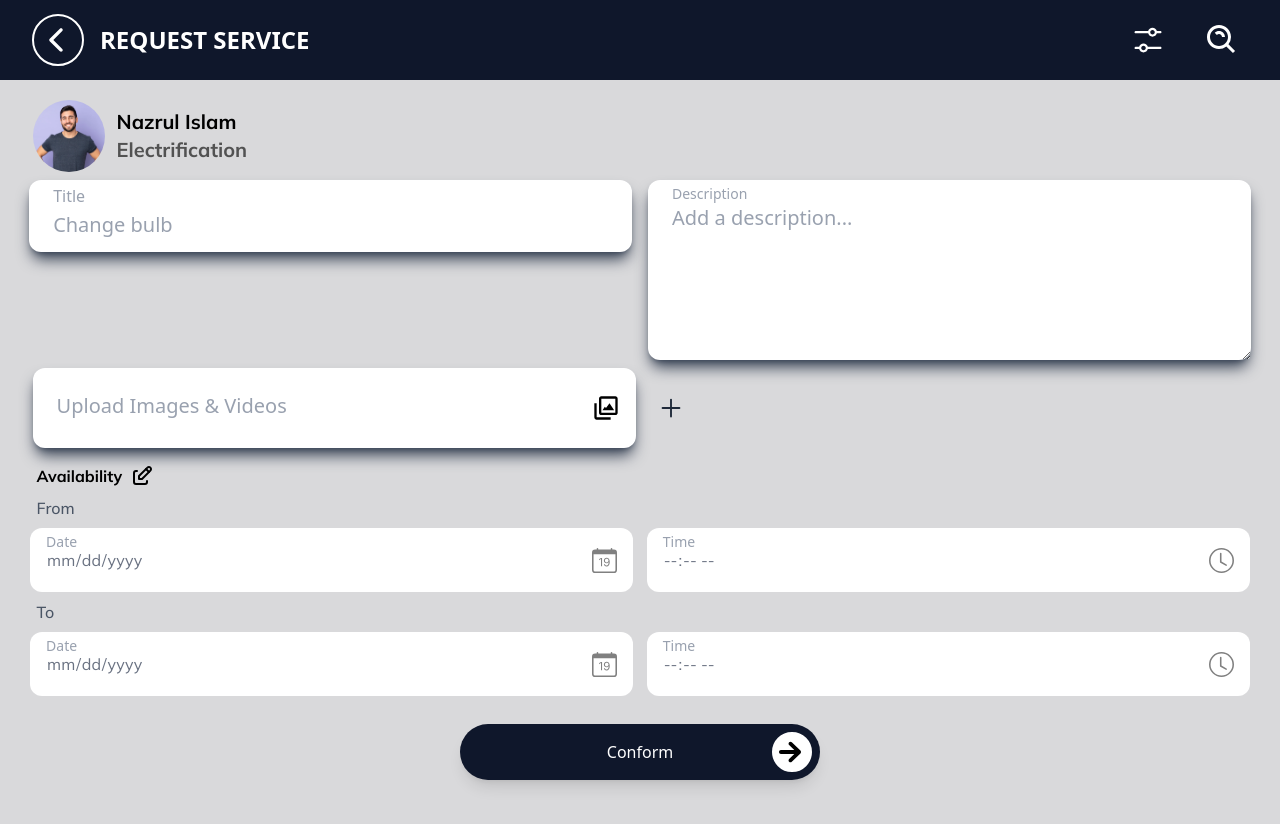
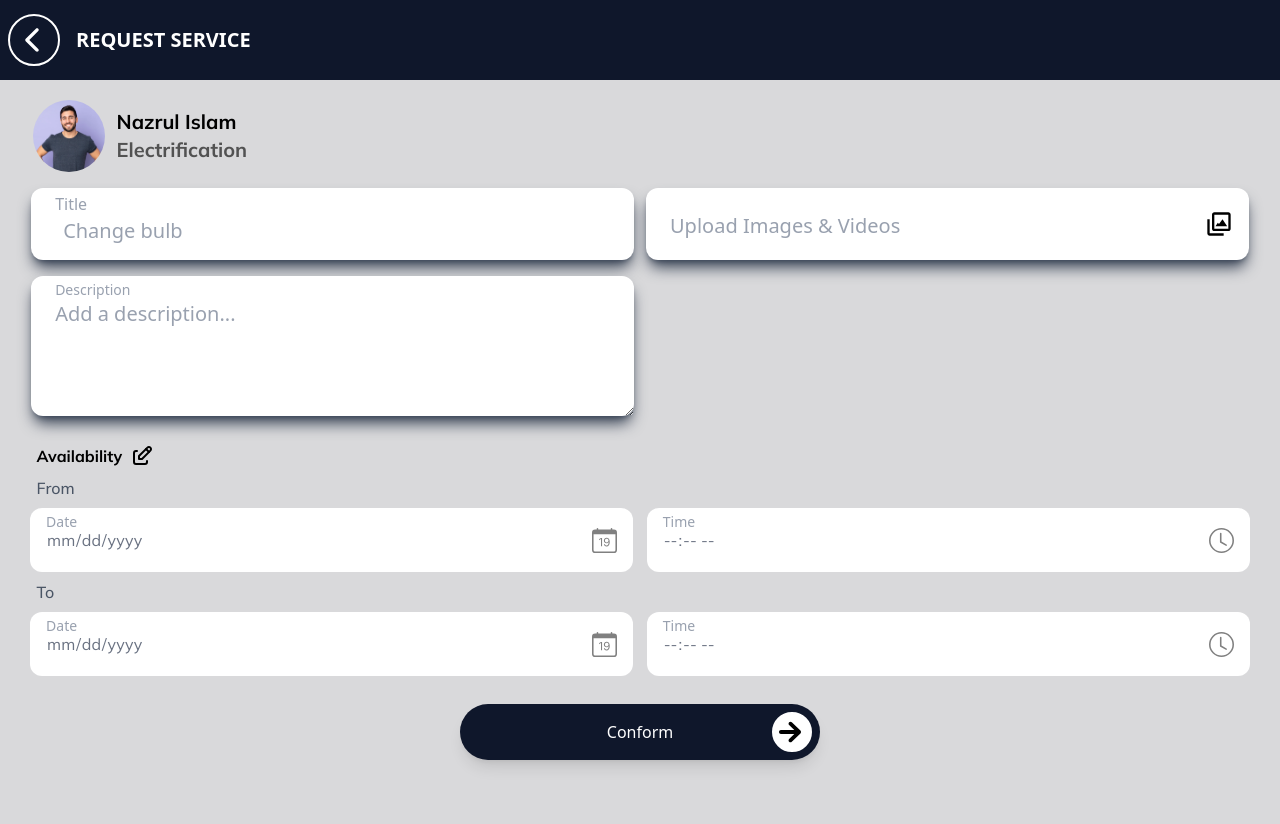
Before and after one commit to RJRYT/ServiceConnectApp, a React (Vite) app: page /request-service in a window 1280 px wide. Shown: the top 824 px of the page. Built offline with nearby package versions, Linux system fonts and the light colour scheme; a web font is replaced by a local one.

Commit message:
Update RequestService page

```diff
--- a/src/components/BookingImagesUpload.jsx
+++ b/src/components/BookingImagesUpload.jsx
@@ -24,16 +24,16 @@ function BookingImagesUpload() {
     setImages((prev) => [...prev, ...fileList]);
   };
   return (
-    <div className="w-full flex flex-col items-center md:flex-row gap-0 md:gap-5">
-       <div className="relative my-2 shadow-lg shadow-gray-700 w-full md:w-[49%] h-20 bg-white rounded-xl ">
+    <div className="w-full flex flex-col gap-0 md:gap-5 ">
+      <div className="relative  shadow-lg shadow-gray-700 w-[100%] h-18 bg-white rounded-xl hover:bg-gray-100 ">
         <label
           htmlFor="file-upload"
-          className="block w-full p-6 text-xl text-gray-400 cursor-pointer rounded-xl hover:bg-gray-100 transition"
+          className="block w-full p-6 text-xl text-gray-400 cursor-pointer rounded-xl "
         >
           <BiImages
             color="black"
             size={28}
-            className="absolute top-1/2 right-4 -translate-y-1/2"
+            className="absolute top-1/2 right-4 -translate-y-1/2 transform hover:scale-100"
           />
           Upload Images & Videos
           <input
@@ -48,21 +48,21 @@ function BookingImagesUpload() {
       </div>
 
       {/* images preview */}
-      <div className="w-full md:w-[49%] h-20">
-      <div className="flex mt-2 items-center gap-4 ">
+      <div className="w-full h-34 flex overflow-x-auto whitespace-nowrap scrollbar-hide">
+        <div className="flex mt-2 items-center gap-3">
           {previews.map((src, index) => (
             <img
               key={index}
               src={src}
               alt={`Uploaded ${index}`}
-            className="w-16 h-16 object-cover rounded-xl shadow-md "
+              className="w-16 h-16 md:w-22 md:h-24 object-cover rounded-xl shadow-md"
             />
           ))}
-        <label htmlFor="file-upload" className="cursor-pointer h-16 flex items-center">
-          <IoAddOutline size={30} className="text-gray-800 text-20 transform transition duration-300 hover:scale-120" />
-        </label>
         </div>
       </div>
+
+
+
     </div>
   );
 }
--- /dev/null
+++ b/src/components/service-details.jsx
@@ -0,0 +1,37 @@
+import React from 'react'
+import BookingImagesUpload from "../components/BookingImagesUpload";
+
+
+function ServiceDeatails() {
+    return (
+        <div className="w-full flex flex-col mt-2 justify-center md:flex-row gap-3">
+
+            <div className="flex flex-col gap-4 w-full md:w-[48%] justify-center">
+                <div className="relative shadow-lg shadow-gray-700 bg-white rounded-xl pb-2 h-18 w-full">
+                    <p className="absolute text-gray-400 top-1 left-6">Title</p>
+                    <input
+                        className="px-8 pt-8 pb-3 w-full h-full rounded-xl placeholder-gray-400 placeholder-opacity-80 text-xl border-none focus:outline-none"
+                        type="text"
+                        placeholder="Change bulb"
+                    />
+
+                </div>
+
+                <div className="relative shadow-lg shadow-gray-700 bg-white rounded-xl min-h-35 w-full">
+                    <p className="absolute top-1 left-6 text-sm text-gray-400">Description</p>
+                    <textarea
+                        className="px-6 pt-6 pb-2 w-full h-full rounded-xl border border-gray-300 placeholder-gray-400 text-xl min-h-[130px] border-none focus:outline-none"
+                        placeholder="Add a description..."
+                    ></textarea>
+                </div>
+            </div>
+
+            {/* image upload */}
+            <div className="w-full md:w-[48%] mt-1 md:mt-0 ">
+                <BookingImagesUpload />
+            </div>
+        </div>
+    )
+}
+
+export default ServiceDeatails
--- a/src/pages/Requestservice.jsx
+++ b/src/pages/Requestservice.jsx
@@ -1,50 +1,28 @@
 import React from "react";
-import Mainheader from "../components/mainheader";
 import provider from "../assets/booking-details/provider.png";
 import BookingProfile from "../components/BookingProfile";
-import BookingImagesUpload from "../components/BookingImagesUpload";
 import Availability from "../components/Availability";
 import Submitbutton from "../components/submitbutton";
+import ServiceDeatails from "../components/service-details";
+import Header from "../components/header";
 
 function Requestservice() {
   return (
     <>
-    <Mainheader title="REQUEST SERVICE" />
+      <Header title="REQUEST SERVICE" />
       {/* main div */}
       <div className="p-3 min-h-screen bg-[#D9D9DB] ">
-        <div className="flex flex-col items-center">
+        <div className="flex flex-col items-center ">
           <BookingProfile
             name="Nazrul Islam"
             service="Electrification"
             image={provider}
           />
-          <div className="flex flex-col md:flex-row gap-4 w-full justify-center">
-  <div className="relative shadow-lg shadow-gray-700 bg-white rounded-xl pb-2 h-18 w-full md:w-[48%]">
-    <p className="absolute text-gray-400 top-1 left-6">Title</p>
-    <input
-      className="px-6 pt-8 pb-2 w-full h-full rounded-xl placeholder-gray-400 placeholder-opacity-80 text-xl border-none focus:outline-none"
-      type="text"
-      placeholder="Change bulb"
-    />
 
-  </div>
-
-  <div className="relative shadow-lg shadow-gray-700 bg-white rounded-xl min-h-45 w-full md:w-[48%]">
-    <p className="absolute top-1 left-6 text-sm text-gray-400">Description</p>
-    <textarea
-      className="px-6 pt-6 pb-2 w-full h-full rounded-xl border border-gray-300 placeholder-gray-400 text-xl min-h-[110px] border-none focus:outline-none"
-      placeholder="Add a description..."
-    ></textarea>
-  </div>
-</div>
-
-{/* image upload */}
-    <div className="w-[98%] ml-0 md:ml-4">
-    <BookingImagesUpload />
-    </div>
+          <ServiceDeatails />
 
           {/* Availability */}
-    <div className="w-[98%]">
+          <div className="w-[98%] mt-0 md:mt-5">
             <Availability />
           </div>
           <div className="w-full my-3 flex justify-center self-center">
--- a/src/routes/Router.jsx
+++ b/src/routes/Router.jsx
@@ -91,7 +91,6 @@ const router = createBrowserRouter([
     path: "bookings",
     element: <Bookings />,
   },
-
   {
     path: "/booking-details",
     element: <BookingServices />,
```
Lines whose indentation alone changed are shown as unchanged.
